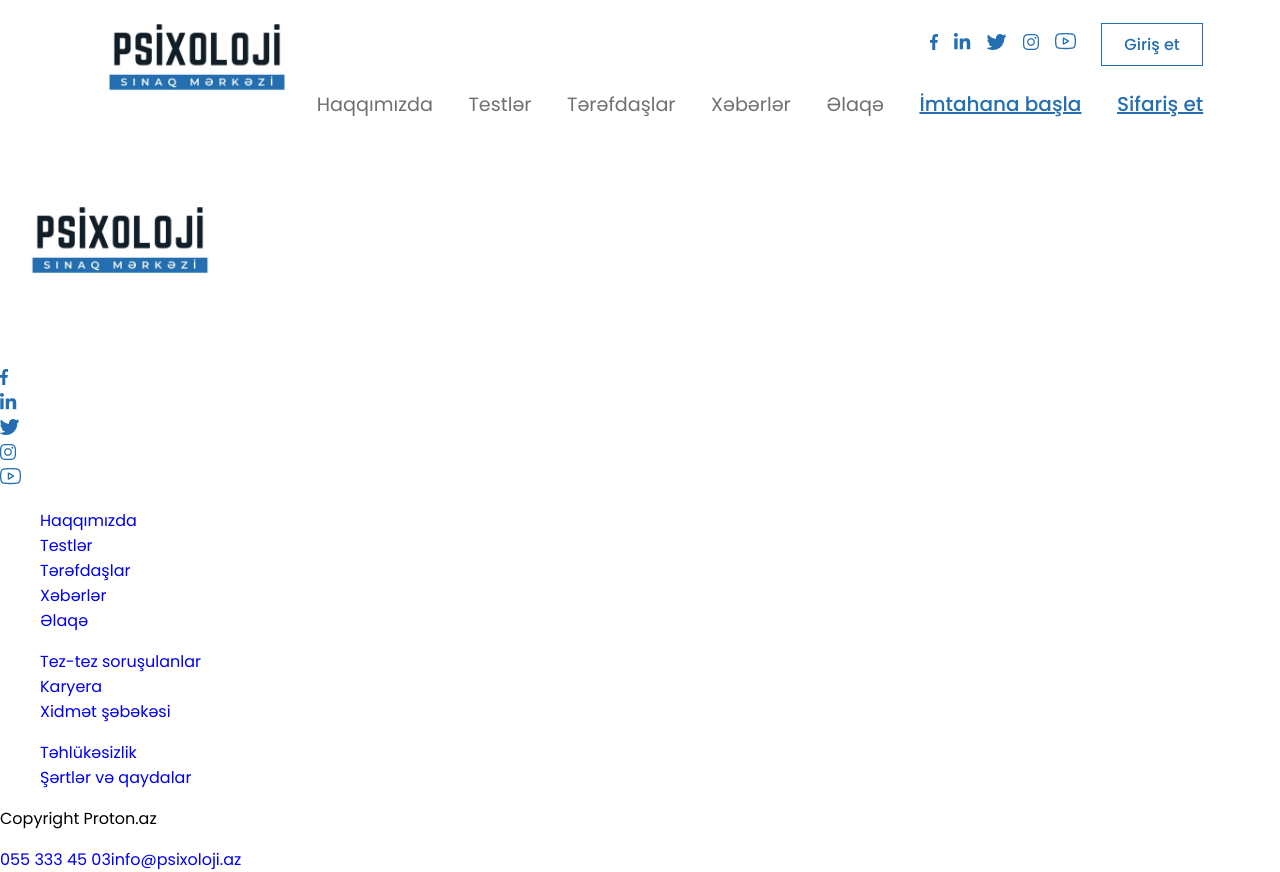
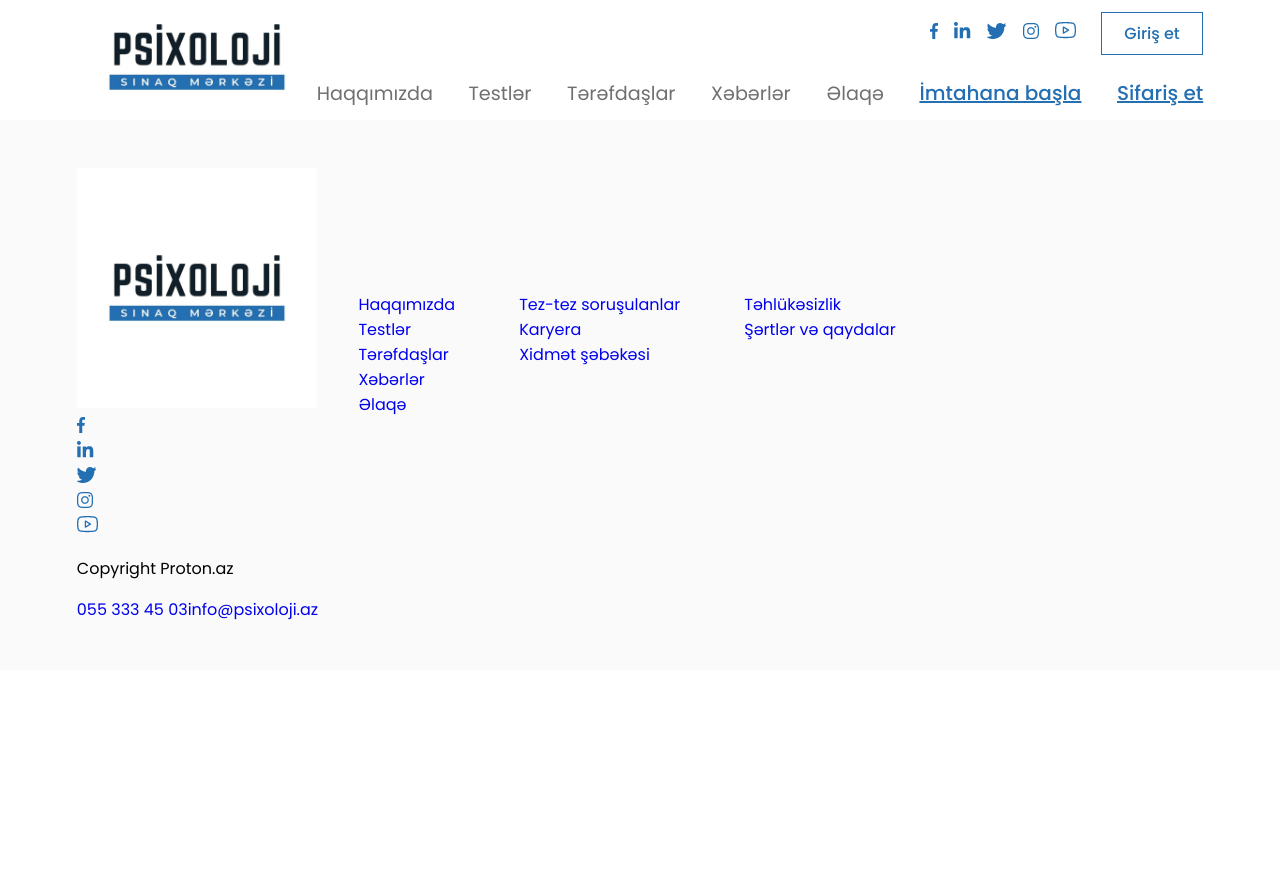
Before and after one commit to ccavad/react-psixoloji, a React (Vite) app: page / in a window 1280 px wide. After the commit the page ends 800 px from the top, so only its background shows below. Built offline with nearby package versions, Linux system fonts and the light colour scheme.

Commit message:
components added

```diff
--- a/package.json
+++ b/package.json
@@ -9,7 +9,6 @@
     "preview": "vite preview"
   },
   "dependencies": {
-    "@fortawesome/fontawesome-svg-core": "^6.2.0",
     "react": "^18.2.0",
     "react-dom": "^18.2.0",
     "react-router-dom": "^6.4.1"
--- a/src/App.css
+++ b/src/App.css
@@ -17,6 +17,8 @@ body {
 
 ul, li {
   list-style-type: none;
+  margin: 0;
+  padding: 0
 }
 
 a {
@@ -27,7 +29,7 @@ a {
 
 header {
   display: flex;
-  padding: 1rem;
+  padding: 0 1rem;
   height: 120px;
   align-items: center;
   overflow: hidden;
@@ -47,6 +49,7 @@ header ul {
   display: flex;
   flex-direction: column;
   height: 100%;
+  justify-content: space-around;
 }
 
 .header__top {
@@ -96,13 +99,34 @@ header .header__nav{
   display: block
 }
 
+/* Footer component  */
+
+footer {
+  background-color: #FAFAFA;
+  padding: 1rem;
+}
+
+.footer__top {
+  display: grid;
+  grid-template-columns: 1fr 3fr;
+  align-items: center;
+}
+
+.footer__nav {
+  display: flex;
+  gap: 4rem
+}
+
 /* Media queries  */
 
 @media (min-width: 768px) {
   header {
-    padding: 1rem 6%;
+    padding: 0 6%;
   }
   .header__hamburger {
     display: none
   }
+  footer {
+    padding: 3rem 6%;
+  }
 }
--- a/src/components/Footer.jsx
+++ b/src/components/Footer.jsx
@@ -5,10 +5,14 @@ import { Link } from 'react-router-dom';
 function Footer() {
   return (
     <footer>
-      <div className="footer-top">
+      <div className="footer__top">
         <div className="footer__logo">
-          <img src="../../public/assets/logo.png" alt="logo" />
-          <SocialLinks/>
+          <Link to="/">
+            <img src="../../public/assets/logo.png" alt="logo" />
+          </Link>
+          <ul className="footer__social">
+            <SocialLinks/>
+          </ul>
         </div>
         <div className="footer__nav">
           <ul>
@@ -29,7 +33,7 @@ function Footer() {
           </ul>
         </div>
       </div>
-      <div className="footer-bottom">
+      <div className="footer__bottom">
         <p>Copyright Proton.az</p>
         <div>
           <a href="tel:+0553334503">055 333 45 03</a>
--- a/src/components/SocialLinks.jsx
+++ b/src/components/SocialLinks.jsx
@@ -1,13 +1,14 @@
 import React from 'react'
+import { nanoid } from 'nanoid';
 
 function SocialLinks() {
   const socialLinks = ["fb", "ln", "tw", "ig", "yt"];
 
   return (
     <>
-      {socialLinks.map((link, ind) => {
+      {socialLinks.map((link) => {
         return (
-          <li key={ind}>
+          <li key={nanoid()}>
             <a href="#">
               <img
                 src={`../../public/assets/${link}.png`}
```
